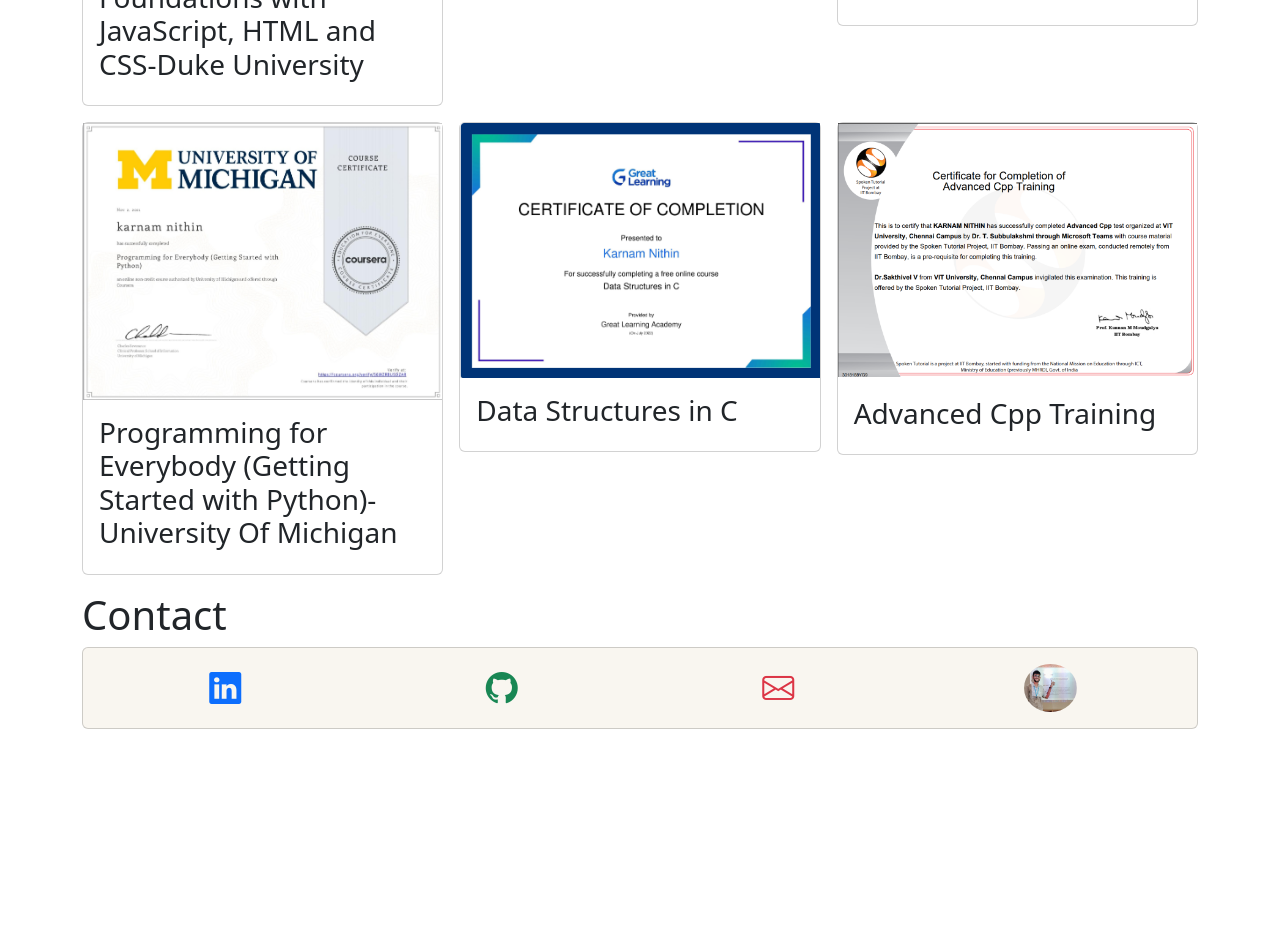
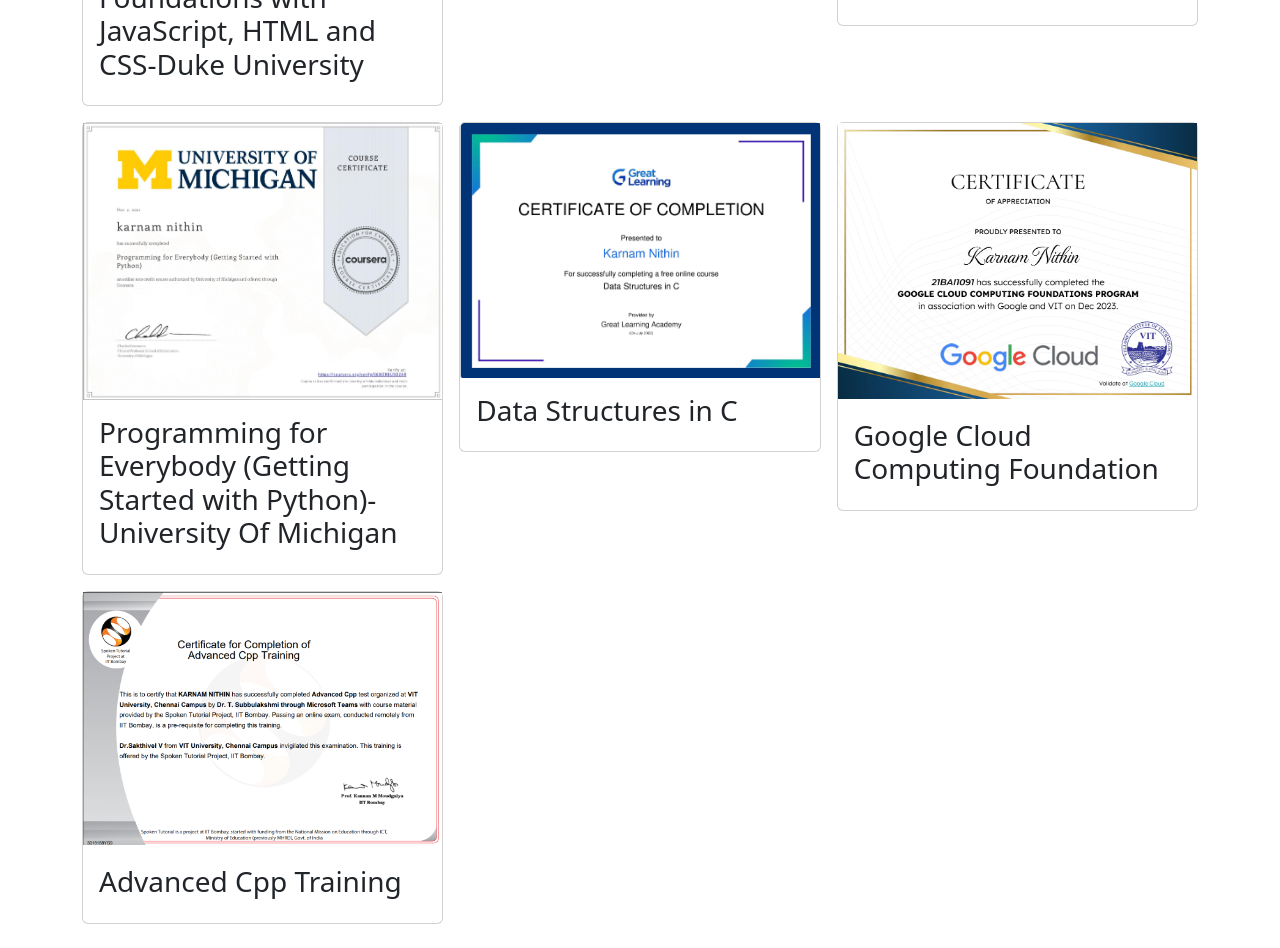
Before and after one commit to nithinkarnam/portfolio_nithinkarnam, a React (Create React App) app: page / in a window 1280 px wide. Shown: the part 2840-3788 px from the top of the page. Before the commit the page ends 3569 px from the top, so only its background shows below. Built offline with nearby package versions, Linux system fonts and the light colour scheme.

Commit message:
Update Certificates.js

```diff
--- a/src/components/Certificates.js
+++ b/src/components/Certificates.js
@@ -5,6 +5,7 @@
 import dsainc from './dsainc.png';
 import cppiitb from './cppiitbombay.png';
 import MERNSTACK from './mern_ethnus.png';
+import gccfcerti from './gccfme.png';
 
 class Certificates extends Component {
     render() {
@@ -55,6 +56,14 @@
                         </div>
                         <div className="col">
                             <div className="card">
+                                <img src={gccfcerti} alt="pic" className="img-top img-fluid" />
+                                <div className="card-body">
+                                    <h3 className="card-title mt-1">Google Cloud Computing Foundation</h3>
+                                </div>
+                            </div>
+                        </div>
+                        <div className="col">
+                            <div className="card">
                                 <img src={cppiitb} alt="pic" className="img-top img-fluid" />
                                 <div className="card-body">
                                     <h3 className="card-title mt-1">Advanced Cpp Training</h3>
```
